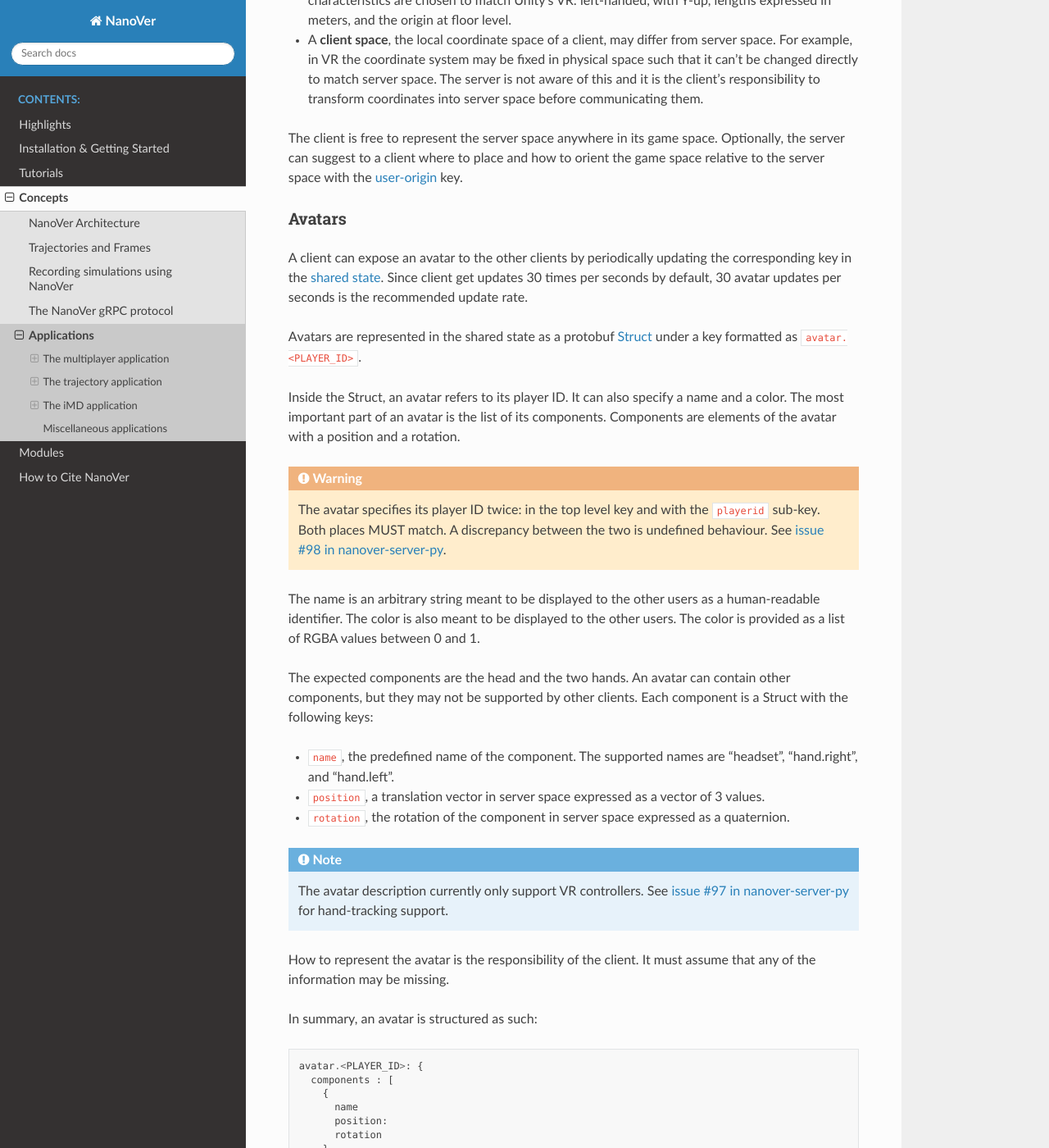
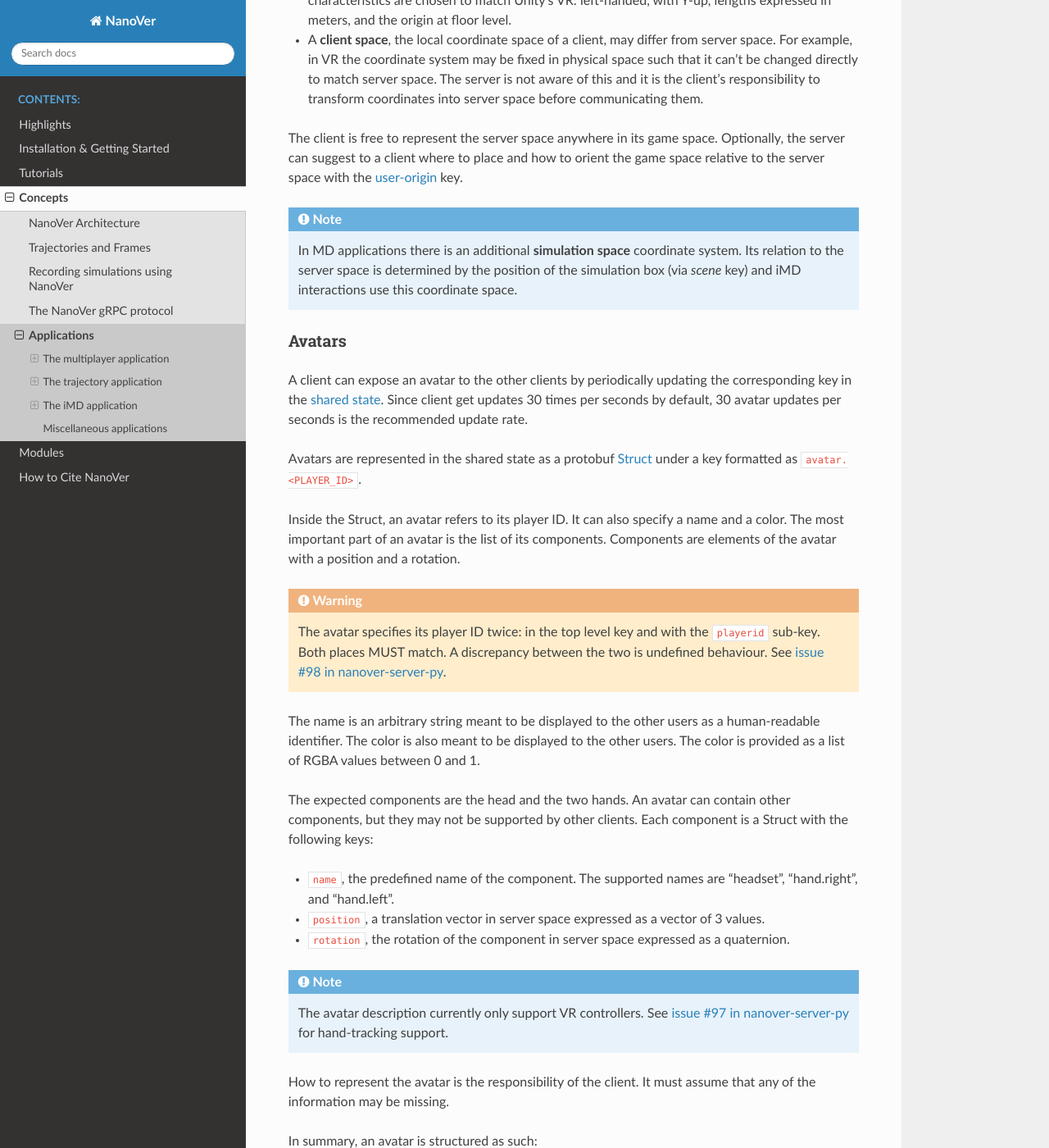
Before and after one commit to IRL2/nanover-docs, a Sphinx documentation site: the page built from source/concepts/applications.rst, in a window 1280 px wide and 1400 px high, scrolled down 1026 px. Shown: the whole window at 82% size. Built offline with Sphinx 7.4.7 and the Read the Docs theme 3.1.0, drawn with Linux system fonts in a browser that asks for light colours; pages that are not in the unit, such as notebooks, are missing from menus; the version number could not be read and is left out.

Commit message:
note on MD coordinate space and some weaks

```diff
--- a/source/concepts/applications.rst
+++ b/source/concepts/applications.rst
@@ -68,6 +68,14 @@
 the game space relative to the server space with the :ref:`user-origin
 <user-origin-description>` key.
 
+.. note::
+
+   In MD applications there is an additional **simulation space** coordinate
+   system. Its relation to the server space is determined by the position
+   of the simulation box (via `scene` key) and iMD interactions use this
+   coordinate space.
+
+
 .. _avatar-description:
 
 Avatars
```
Also changed, not shown: other parts of source/concepts/applications.rst (+1 -1 lines).
